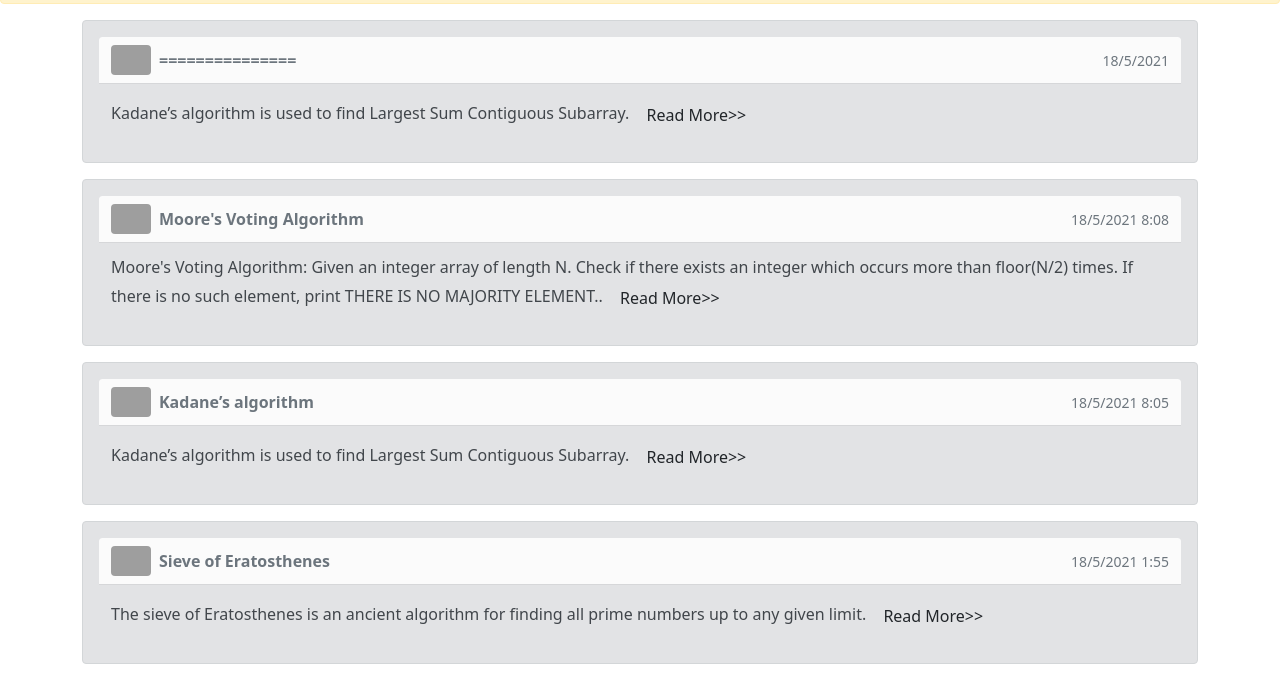
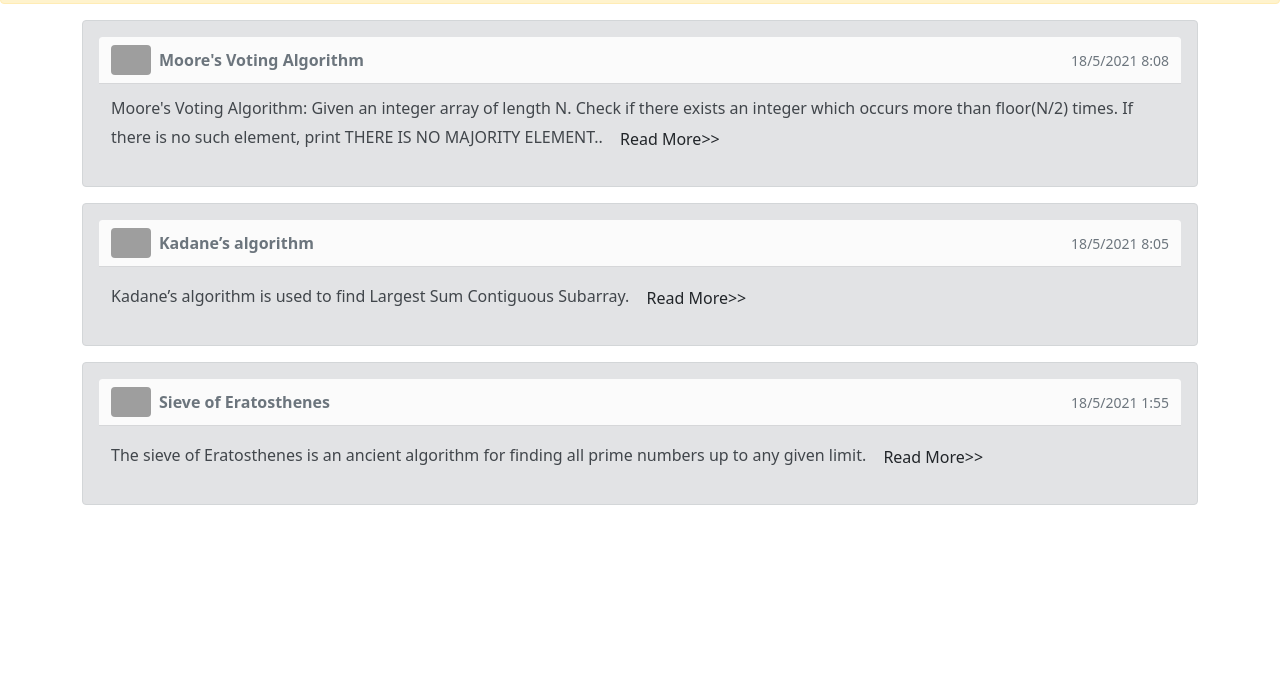
Before and after one commit to TharkiCoder/TharkiCoder.github.io, a plain HTML site: page index.html in a window 1280 px wide. Shown: the part 156-836 px from the top of the page. After the commit the page ends 800 px from the top, so only its background shows below. Drawn offline with nearby package versions, Linux system fonts and the light colour scheme; grey boxes are pictures that could not be loaded; a script that the page names is missing.

Commit message:
Update index.html

```diff
--- a/index.html
+++ b/index.html
@@ -50,7 +50,7 @@
   ===============================================-->
     <div class="container">
 
-      <div class="alert alert-secondary">
+      <!--<div class="alert alert-secondary">
         <div class="toast-header" id="===">
           <img src="https://assets.leetcode.com/users/Amano45/avatar_1620966047.png" class="rounded me-2" alt="*" style="height:30px">
           <strong class="me-auto">===============</strong>
@@ -61,7 +61,7 @@
           <button type="button" class="btn" data-bs-toggle="modal" data-bs-target="#write">
             Read More>>
           </button>
-          <!-- Modal -->
+          <!-- Modal --
           <div class="modal fade" id="write" data-bs-backdrop="static" data-bs-keyboard="false" tabindex="-1" aria-labelledby="staticBackdropLabel" aria-hidden="true">
             <div class="modal-dialog">
               <div class="modal-content">
@@ -89,7 +89,7 @@
             </div>
           </div>
         </div>
-      </div>
+      </div>-->
 
       <div class="alert alert-secondary">
         <div class="toast-header" id="Moore's Voting Algorithm">
```
